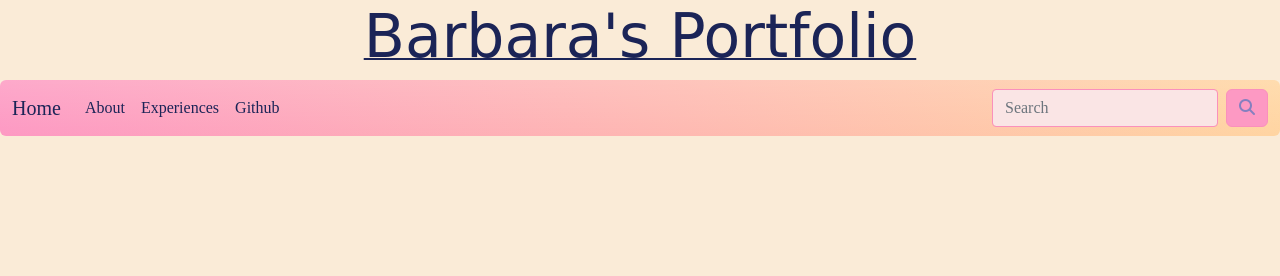
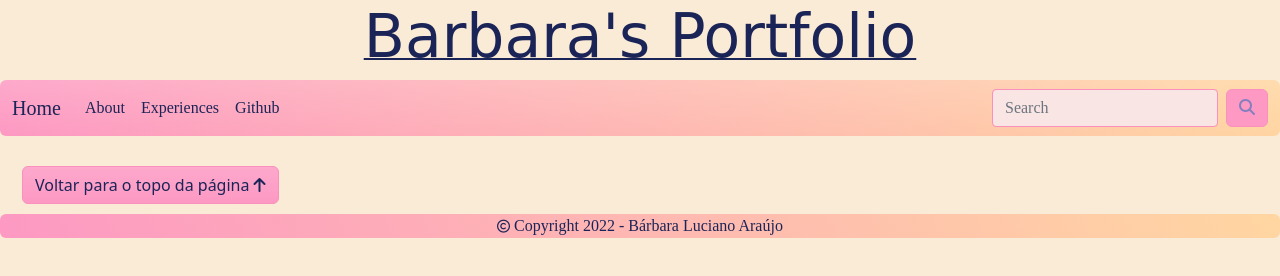
Before and after one commit to babi2707/MyPortfolio, a plain HTML site: page index.html in a window 1280 px wide. Drawn offline with nearby package versions, Linux system fonts and the light colour scheme; a web font is replaced by a local one.

Commit message:
organizing

```diff
--- a/index.html
+++ b/index.html
@@ -27,6 +27,7 @@
 
     <title>Portifolio</title>
 </head>
+
 <body>
     <h1 id="title1">Barbara's Portfolio</h1>
 
@@ -62,8 +63,20 @@
       </nav>
     </header>
 
+    <div class="row botao">
+        <div class="col-12">
+            <button type="button" class="btn bg- bg-gradient"><a href="#home">Voltar para o topo da página <i
+                        class="fas fa-arrow-up"></i></a></button>
+        </div>
+    </div>
+
+      <footer class="container-fluid">
+          <p> <i id="copyicon" class="far fa-copyright"></i> Copyright 2022 - Bárbara Luciano Araújo</p>
+      </footer>
+
     <!------- bootstrap ------->
     <script src="https://cdn.jsdelivr.net/npm/@popperjs/core@2.9.2/dist/umd/popper.min.js" integrity="sha384-IQsoLXl5PILFhosVNubq5LC7Qb9DXgDA9i+tQ8Zj3iwWAwPtgFTxbJ8NT4GN1R8p" crossorigin="anonymous"></script>
     <script src="https://cdn.jsdelivr.net/npm/bootstrap@5.0.2/dist/js/bootstrap.min.js" integrity="sha384-cVKIPhGWiC2Al4u+LWgxfKTRIcfu0JTxR+EQDz/bgldoEyl4H0zUF0QKbrJ0EcQF" crossorigin="anonymous"></script>
 </body>
+
 </html>
--- a/style.css
+++ b/style.css
@@ -1,3 +1,5 @@
+/*************** padrao ***************/
+
 * {
     margin: 0;
     padding: 0;
@@ -9,6 +11,10 @@ body {
     background-color:antiquewhite;
 }
 
+/*************************************/
+
+/*************** titulo ***************/
+
 #title1 {
     font-family: 'Edu NSW ACT Foundation', cursive;
     text-align: center;
@@ -16,6 +22,10 @@ body {
     font-size: 60px;
     text-decoration: underline 2px;
 }
+
+/*************************************/
+
+/*************** header ***************/
 
 header {
     font-family:'Times New Roman', Times, serif;
@@ -81,3 +91,39 @@ header {
     background-color:rgb(253, 209, 209);
     border-color: rgb(250, 144, 188);
 }
+
+/**************************************/
+
+/*************** body ***************/
+
+.botao {
+    margin-top: 30px;
+    margin-left: 10px;
+    margin-bottom: 10px;
+}
+
+.botao a {
+    color:rgb(27, 36, 87);
+    text-decoration: none;
+}
+
+/***********************************/
+
+/*************** footer ***************/
+
+footer {
+    font-family:'Times New Roman', Times, serif;
+    color:rgb(27, 36, 87);
+    background-image: linear-gradient(-120deg, rgb(255, 214, 161), rgb(253, 153, 195));
+    border-radius: 6px;
+}
+
+#copyicon {
+    font-size: small;
+}
+
+footer p {
+    text-align: center;
+}
+
+/**************************************/
```
